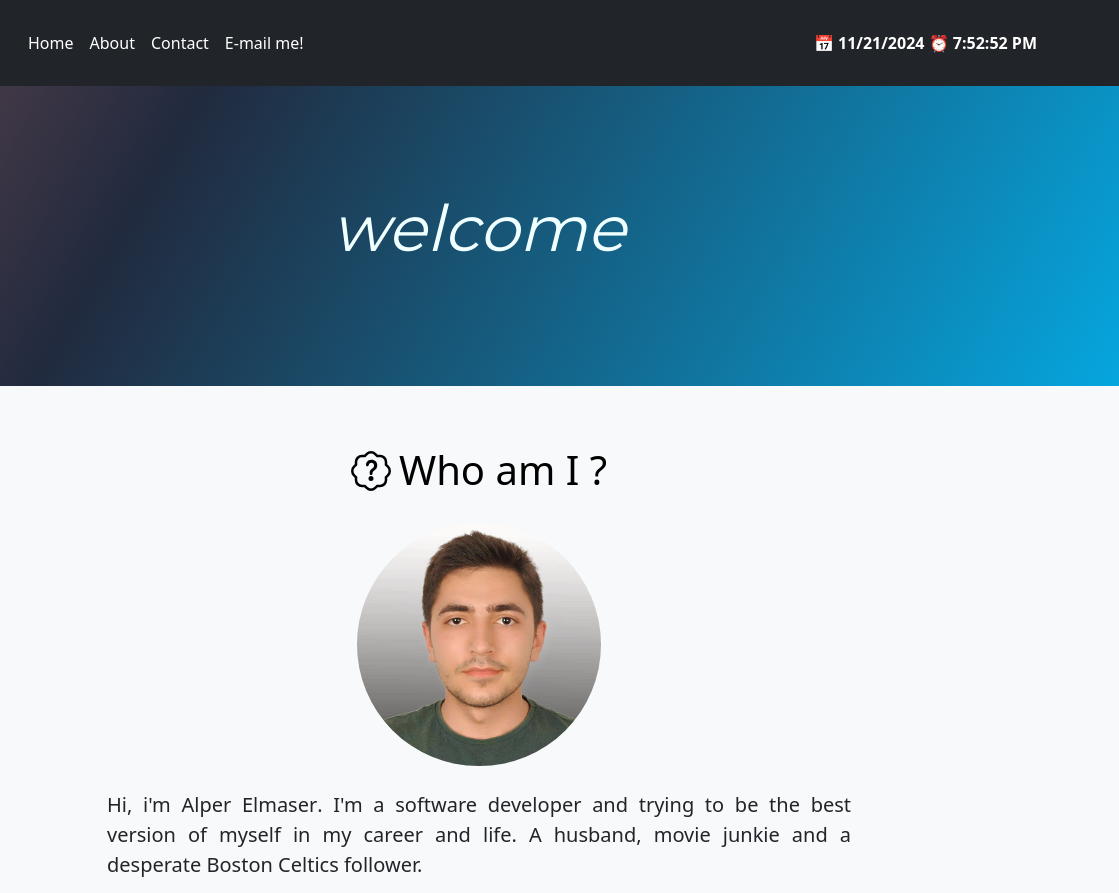
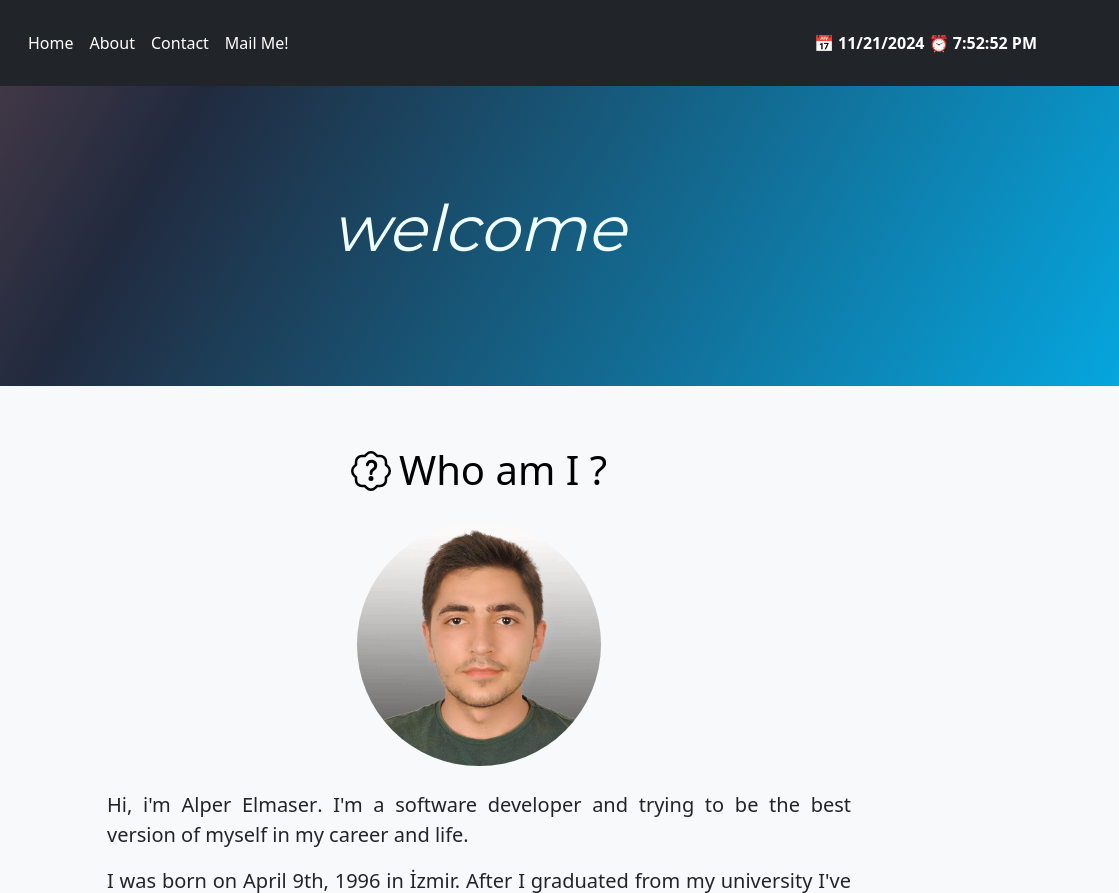
Before and after one commit to aelmaser/whoami, a plain HTML site: page index.html in a window 1280 px wide. Shown: the top 893 px of the page, 161-1280 px from the left. Drawn offline with nearby package versions, Linux system fonts and the light colour scheme.

Commit message:
navbar changes and paragraph correction

```diff
--- a/index.html
+++ b/index.html
@@ -22,7 +22,7 @@
               <li><a href="#whoami" class="nav-link px-2 text-white nav-columns">Home</a></li>
               <li><a href="#education" class="nav-link px-2 text-white nav-columns">About</a></li>
               <li><a href="#footer " class="nav-link px-2 text-white nav-columns">Contact</a></li>
-              <li><a href="mailto:alperelmaser11@gmail.com" class="nav-link px-2 text-white nav-columns">E-mail me!</a></li>
+              <li><a href="mailto:alperelmaser11@gmail.com" class="nav-link px-2 text-white nav-columns">Mail Me!</a></li>
             </ul>
             <div style="text-align:center;">
               📅
@@ -59,7 +59,7 @@
                   </svg>Who am I ?</h1>
                   <img class="pp mt-3 mb-4" src="./images/pp.jpg"/>
                 <p class="col-lg-8 mx-auto lead">
-                  Hi, i'm <strong>Alper Elmaser</strong>. I'm a <strong>software developer</strong> and trying to be the best version of myself in my career and life. A husband, movie junkie and a desperate Boston Celtics follower.
+                  Hi, i'm <strong>Alper Elmaser</strong>. I'm a <strong>software developer</strong> and trying to be the best version of myself in my career and life.
                 </p>
                 <p class="col-lg-8 mx-auto lead">
                   I was born on April 9th, 1996 in İzmir. After I graduated from my university I've served in military for 6 months. After that experience, I had started
```
